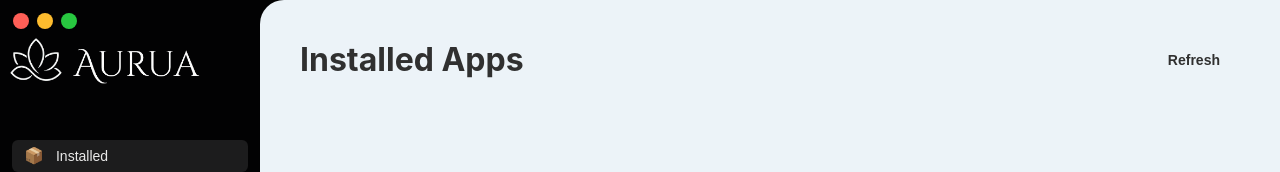
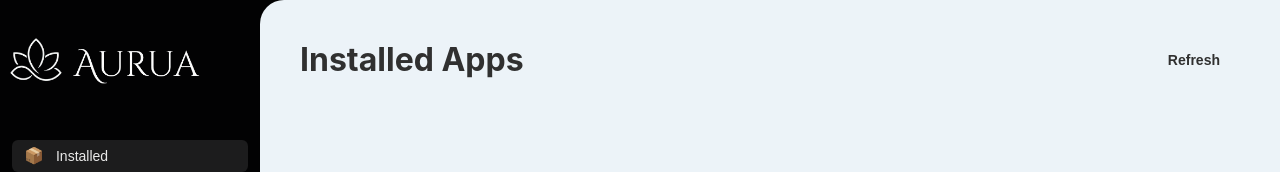
Before and after one commit to AuruaHQ/aurua-dock, a React (Vite) app: page / in a window 1280 px wide. Shown: the top 172 px of the page. Built offline with nearby package versions, Linux system fonts and the light colour scheme.

Commit message:
Remove custom traffic lights to use native macOS ones

```diff
--- a/src/components/TitleBar/TitleBar.tsx
+++ b/src/components/TitleBar/TitleBar.tsx
@@ -1,10 +1,9 @@
-import { TrafficLights } from '../TrafficLights/TrafficLights';
 import './TitleBar.css';
 
 export function TitleBar() {
   return (
     <div className="titlebar">
-      <TrafficLights />
+      {/* macOS native traffic lights */}
     </div>
   );
 }
```
